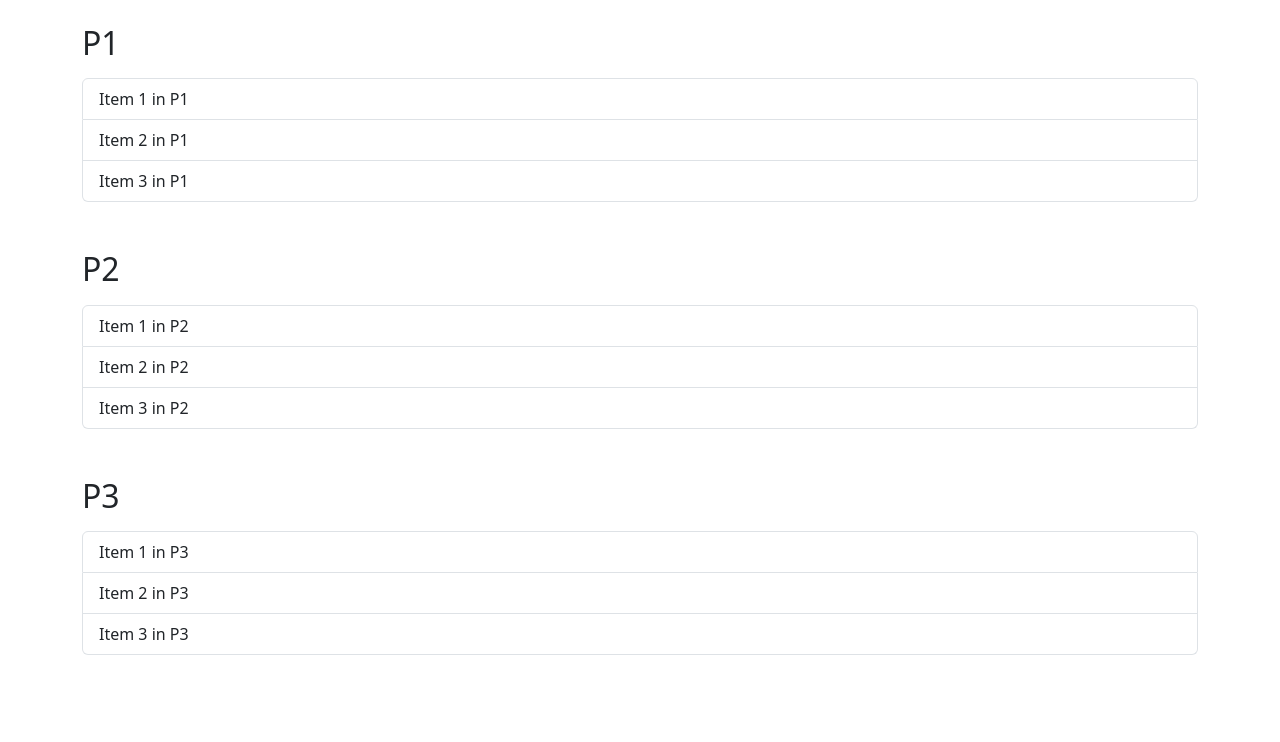
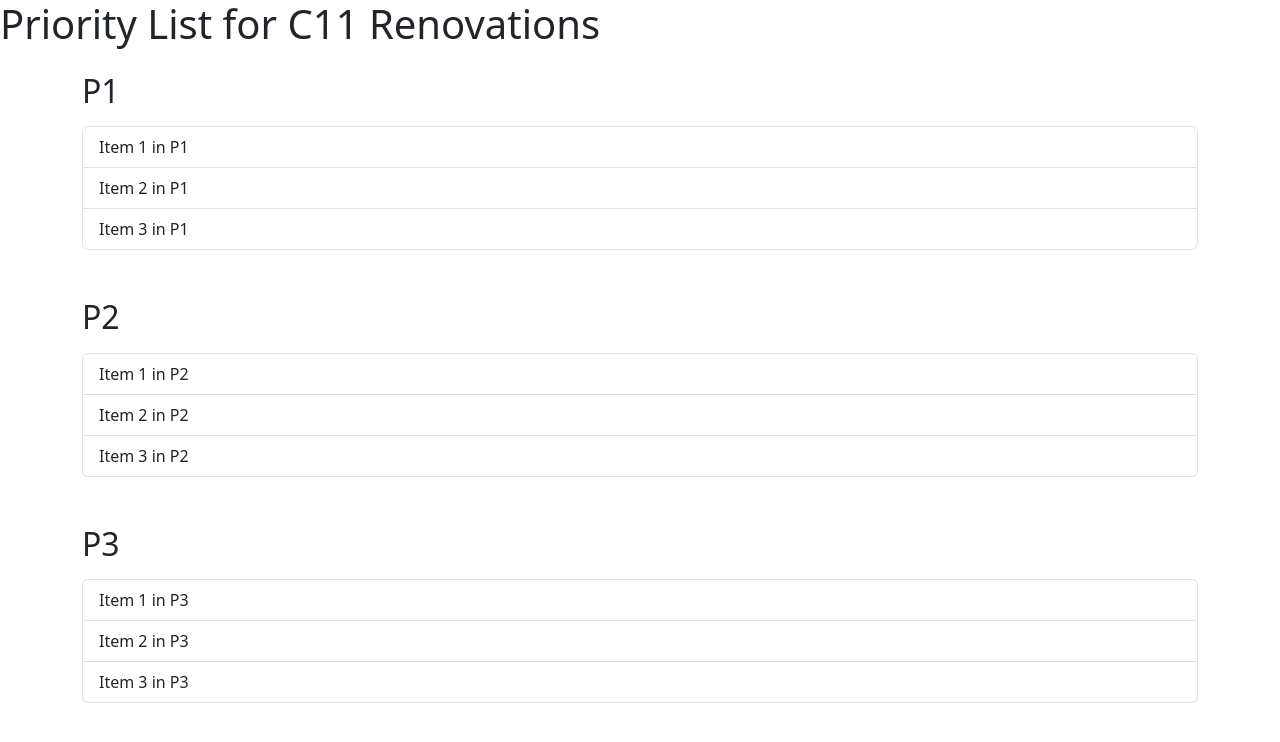
Before and after one commit to daniellephillips/C11-renovation, a plain HTML site: page index.html in a window 1280 px wide. Drawn offline with nearby package versions, Linux system fonts and the light colour scheme.

Commit message:
Update index.html
added heading

```diff
--- a/index.html
+++ b/index.html
@@ -8,7 +8,7 @@
     <link href="https://cdn.jsdelivr.net/npm/bootstrap@5.3.0/dist/css/bootstrap.min.css" rel="stylesheet">
 </head>
 <body>
-
+    <h1>Priority List for C11 Renovations</h1>
     <div class="container mt-4">
         <!-- Section P1 -->
         <section id="p1">
```
